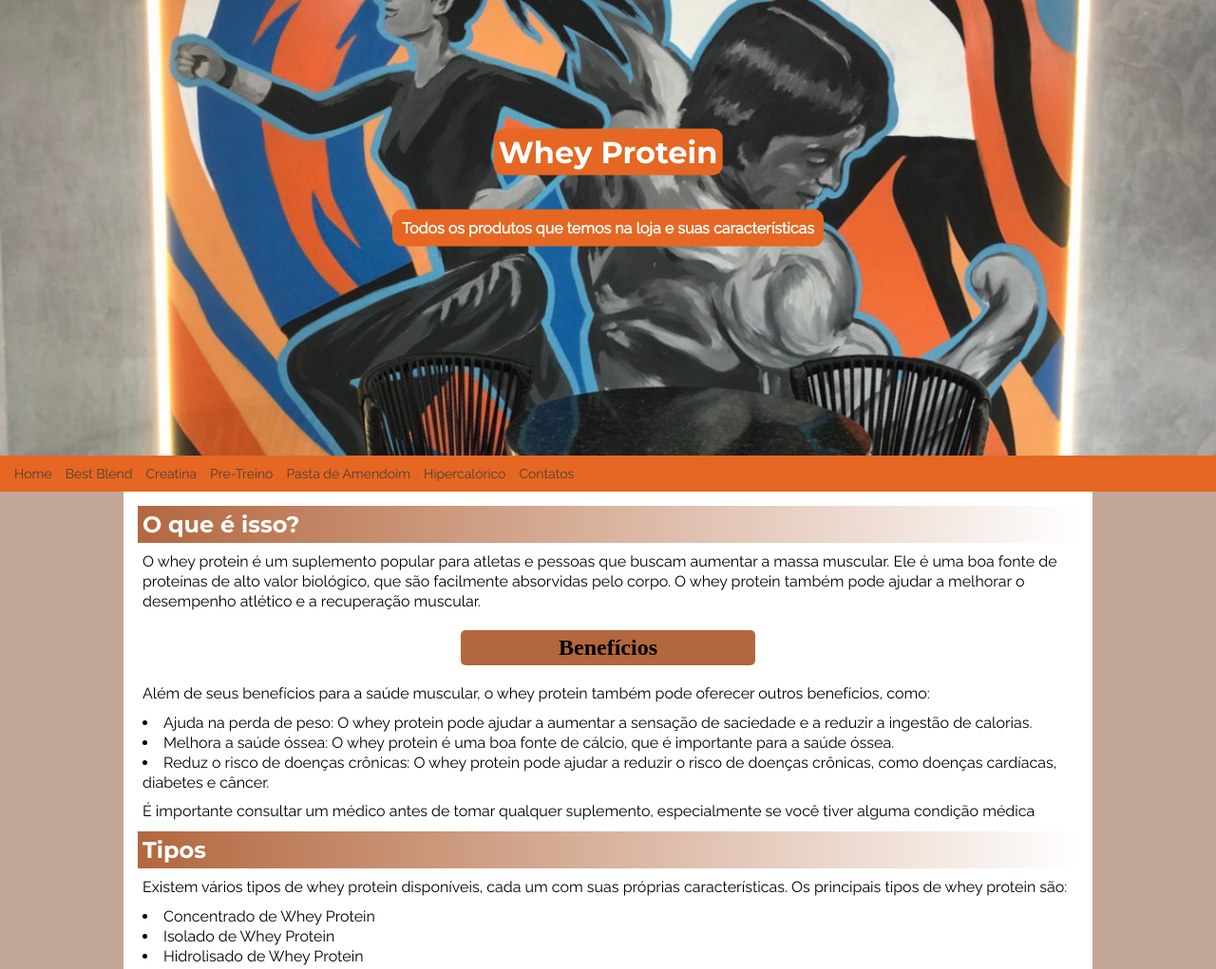
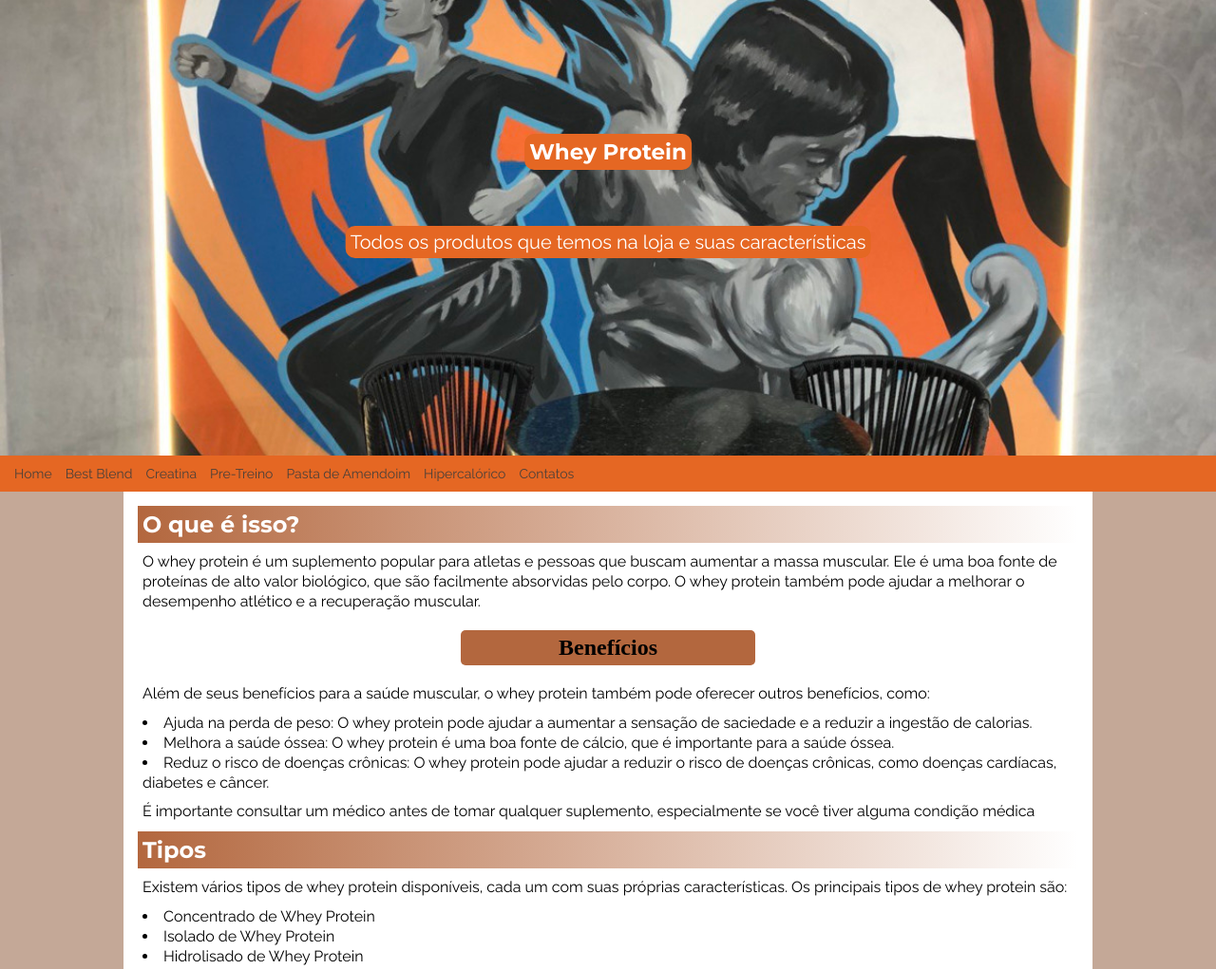
Before and after one commit to Djalma447/rd-suplementos, a plain HTML site: page whey.html in a window 1280 px wide. Shown: the top 1021 px of the page at 95% size. Drawn offline with Linux system fonts and the light colour scheme.

Commit message:
Correção de problema no Cabeçalho

```diff
--- a/styles/style.css
+++ b/styles/style.css
@@ -36,11 +36,14 @@ header h1{
     left: 50%;
     transform: translate(-50%, -50%);
 
+
     background-color: var(--cor1);
     font-family: var(--fonte1);
+    font-size: 23px;
     font-weight: bold;
     text-align: center;
     padding: 5px;
+    margin-bottom: 5px;
     border-radius: 10px;
 }
 
@@ -53,9 +56,11 @@ header p{
     background-color: var(--cor1);
     text-align: center;
     font-family: var(--fonte2);
-    font-weight: bold;
+    font-weight: normal;
+    font-size: 20px;
     text-align: center;
-    padding: 10px;
+    padding: 5px;
+    margin-top: 15px;
     border-radius: 10px;
 }
 
--- a/whey.html
+++ b/whey.html
@@ -8,8 +8,8 @@
 </head>
 <body>
     <header>
-        <h1>Whey Protein</h1>
-        <p>Todos os produtos que temos na loja e suas características</p>
+        <h1 id="wheytitulo">Whey Protein</h1>
+        <p id="wheytexto">Todos os produtos que temos na loja e suas características</p>
     </header>
 
     <nav>
```
